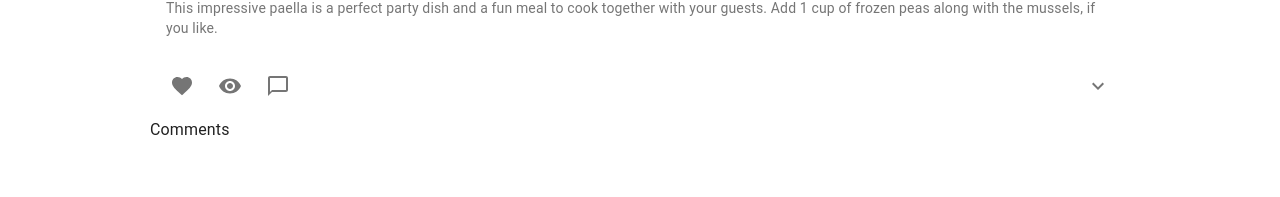
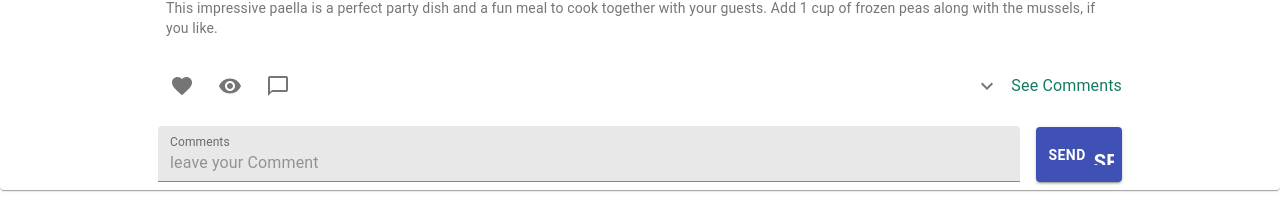
Before and after one commit to Talha-35/React_Django_Project_Frontend, a React (Create React App) app: page / in a window 1280 px wide. Shown: the part 755-952 px from the top of the page. Built offline with nearby package versions, Linux system fonts and the light colour scheme.

Commit message:
added buttton and commen field

```diff
--- a/src/components/CardDetail.js
+++ b/src/components/CardDetail.js
@@ -24,6 +24,9 @@ import {
     withStyles,
 
   } from '@material-ui/core/styles';
+  import Button from '@material-ui/core/Button';
+  import Icon from '@material-ui/core/Icon';
+
 
 const useStyles = makeStyles((theme) => ({
   root: {
@@ -31,6 +34,16 @@ const useStyles = makeStyles((theme) => ({
     marginTop : 50,
     paddingRight : 150,
     paddingLeft : 150
+  },
+
+  button: {
+    margin: theme.spacing(1),
+    height:55
+  },
+
+  commentForm:{
+    display:"flex",
+    alignItems:"flex-end"
   },
   root2: {
     maxWidth: 350,
@@ -57,27 +70,9 @@ const useStyles = makeStyles((theme) => ({
   },
 }));
 
-const CssTextField = withStyles({
-    root: {
-      '& label.Mui-focused': {
-        color: 'green',
-      },
-      '& .MuiInput-underline:after': {
-        borderBottomColor: 'green',
-      },
-      '& .MuiOutlinedInput-root': {
-        '& fieldset': {
-          borderColor: 'red',
-        },
-        '&:hover fieldset': {
-          borderColor: 'yellow',
-        },
-        '&.Mui-focused fieldset': {
-          borderColor: 'green',
-        },
-      },
-    },
-  })(TextField);
+
+
+
 export default function CardDetail() {
   const classes = useStyles();
   const [expanded, setExpanded] = React.useState(false);
@@ -127,27 +122,41 @@ export default function CardDetail() {
         </IconButton>
         <IconButton
           className={clsx(classes.expand, {
-            [classes.expandOpen]: expanded,
-          })}
+              [classes.expandOpen]: expanded,
+            })}
           onClick={handleExpandClick}
           aria-expanded={expanded}
           aria-label="show more"
         >
           <ExpandMoreIcon />
+
         </IconButton>
+          <Typography style={{color:"#187965"}}>See Comments</Typography>
       </CardActions>
 
-      <Typography>Comments</Typography>
+      <form className={classes.commentForm}>
+        <TextField
+            id="filled-full-width"
+            style={{display:"inline-block", float:"right"}}
+            label="Comments"
+            style={{ margin: 8, maxWidth: "%50" }}
+            placeholder="leave your Comment"
+            fullWidth
+            margin="normal"
+            InputLabelProps={{
+                shrink: true,
+            }}
+            variant="filled"
+            />
 
-      <form className={classes.root} noValidate>
-        <CssTextField className={classes.margin} id="custom-css-standard-input" label="Type your comment" />
-        {/* <CssTextField
-            className={classes.margin}
-            label="Custom CSS"
-            variant="outlined"
-            id="custom-css-outlined-input"
-        /> */}
-        </form>
+        <Button
+            style={{fontWeight:"bold"}}
+            variant="contained"
+            color="primary"
+            className={classes.button}
+            endIcon={<Icon>send</Icon>}
+        >Send</Button>
+      </form>
       <Collapse in={expanded} timeout="auto" unmountOnExit>
         <CardContent>
           <Typography paragraph>Method:</Typography>
--- a/src/components/navbar.js
+++ b/src/components/navbar.js
@@ -13,7 +13,7 @@ import InputBase from '@material-ui/core/InputBase';
 import Avatar from '@material-ui/core/Avatar';
 import useMediaQuery from '@material-ui/core/useMediaQuery';
 import logo from '../assets/dj.png'
-import logo2 from '../assets/react.png'
+// import logo2 from '../assets/react.png'
 
 
 
```
